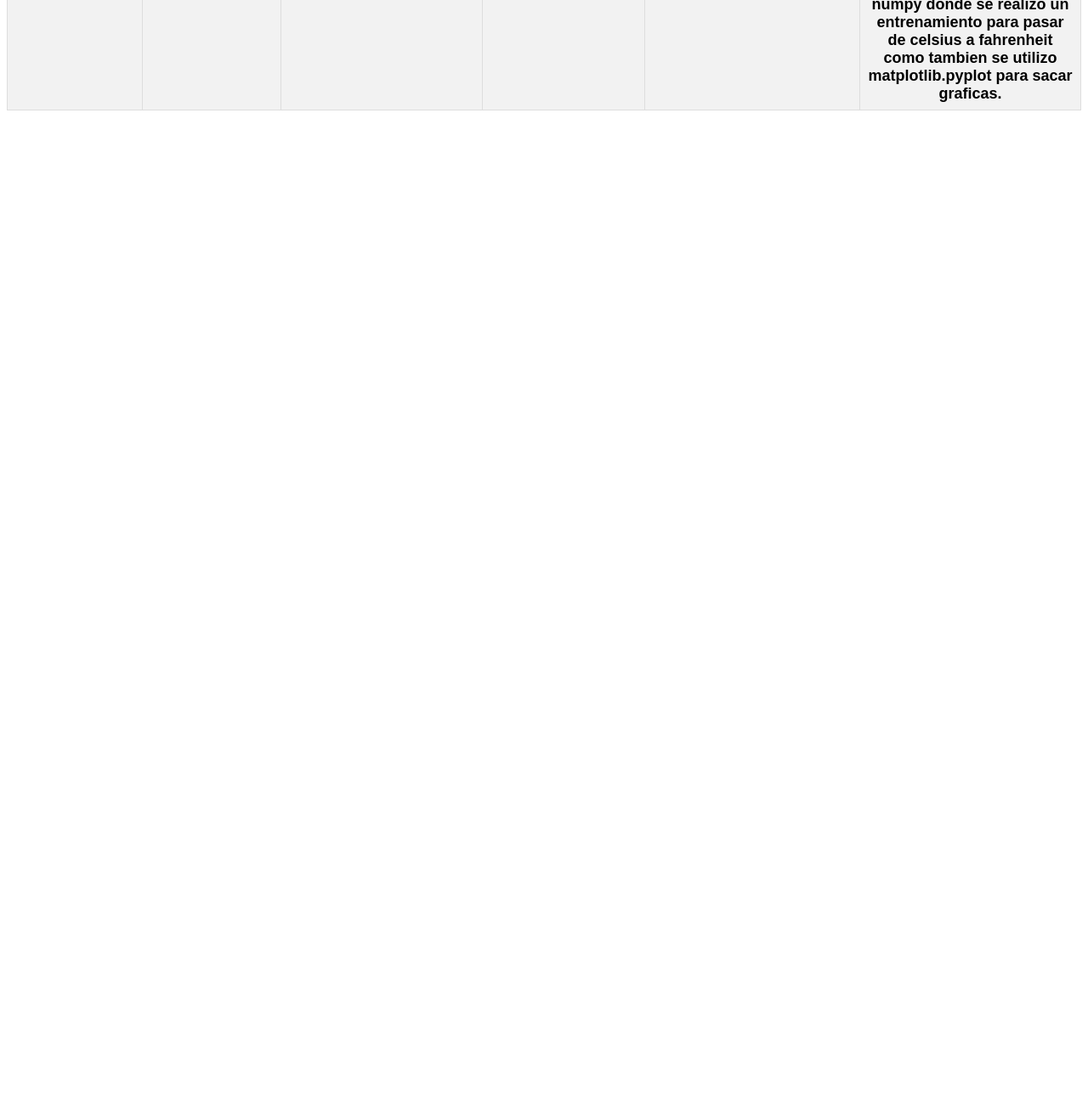
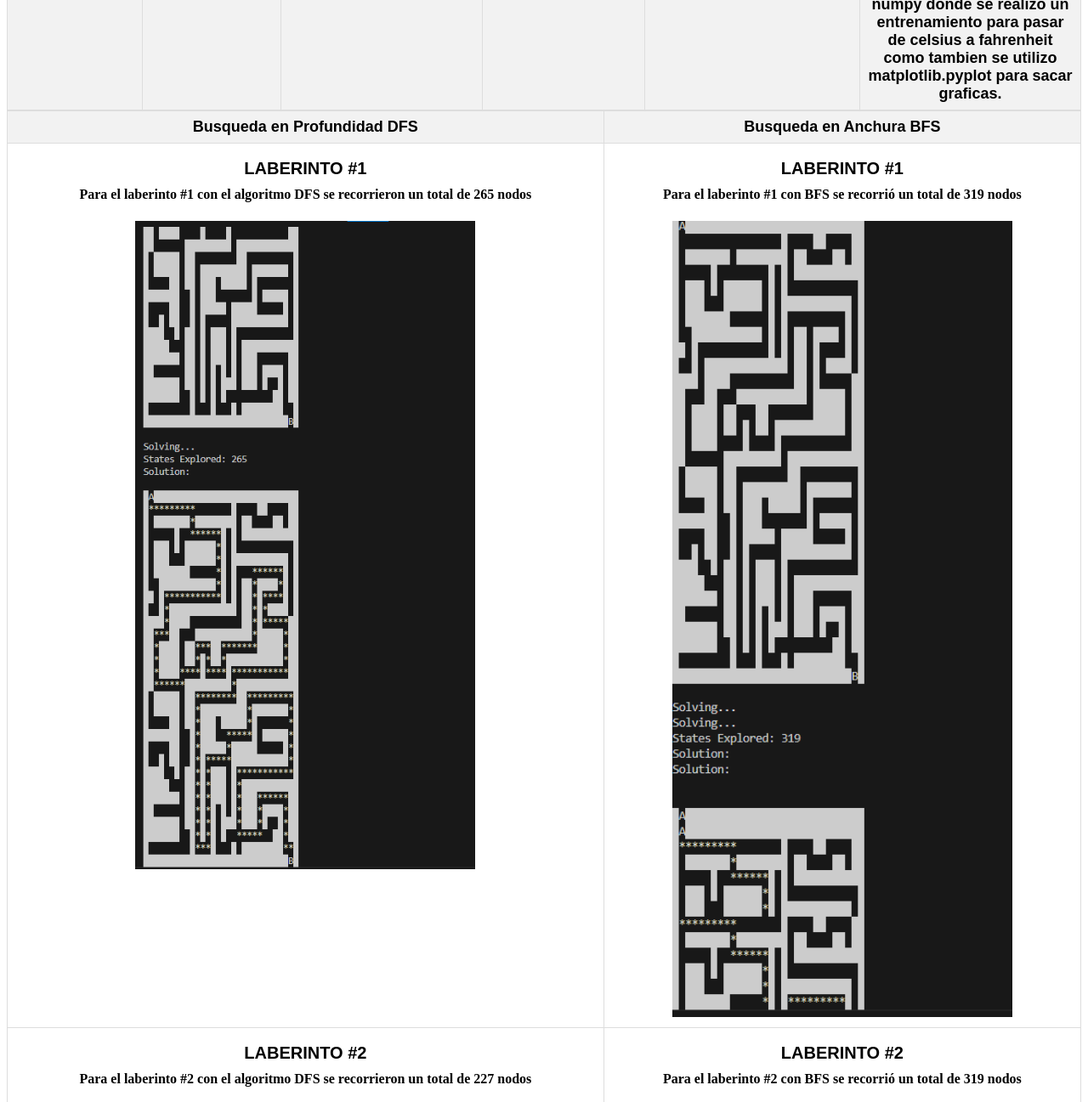
Before and after one commit to CristianPipicano/Inteligencia-Artificial, a plain HTML site: page index.html in a window 1280 px wide. Shown: the part 820-2117 px from the top of the page at 85% size. Before the commit the page ends 958 px from the top, so only its background shows below. Drawn offline with Linux system fonts and the light colour scheme.

Commit message:
Parcial 26/09/2024

```diff
--- a/index.html
+++ b/index.html
@@ -63,6 +63,41 @@
             </th>
         </tr>
     </table>
+    <table>
+        <tr>
+            <th>Busqueda en Profundidad DFS</th>
+            <th>Busqueda en Anchura BFS</th>
+        </tr>
+        <tr>
+            <td>
+                <h2>LABERINTO #1</h2>
+                <h4>Para el laberinto #1 con el algoritmo DFS se recorrieron un total de 265 nodos</h4>
+                <img src="imagen/Profundidad.PNG" >
+            </td>
+
+            <td>
+                <h2>LABERINTO #1</h2>
+                <h4>Para el laberinto #1 con BFS se recorrió un total de 319 nodos</h4>
+                <img src="imagen/anchura.PNG" >
+            </td>
+        </tr>
+        <tr>
+            <td>
+                <h2>LABERINTO #2</h2>
+                <h4>Para el laberinto #2 con el algoritmo DFS se recorrieron un total de 227 nodos</h4>
+                <img src="imagen/profundida2.PNG" >
+            </td>
+
+            <td>
+                <h2>LABERINTO #2</h2>
+                <h4>Para el laberinto #2 con BFS se recorrió un total de 319 nodos</h4>
+                <img src="imagen/ANCHURA2.PNG" >
+            </td>
+
+        </tr>
+    </table>
+
+
 
 </body>
 
```
Also changed, not shown: imagen/ANCHURA2.PNG (added), imagen/Profundidad.PNG (added), imagen/anchura.PNG (added), imagen/profundida2.PNG (added).
